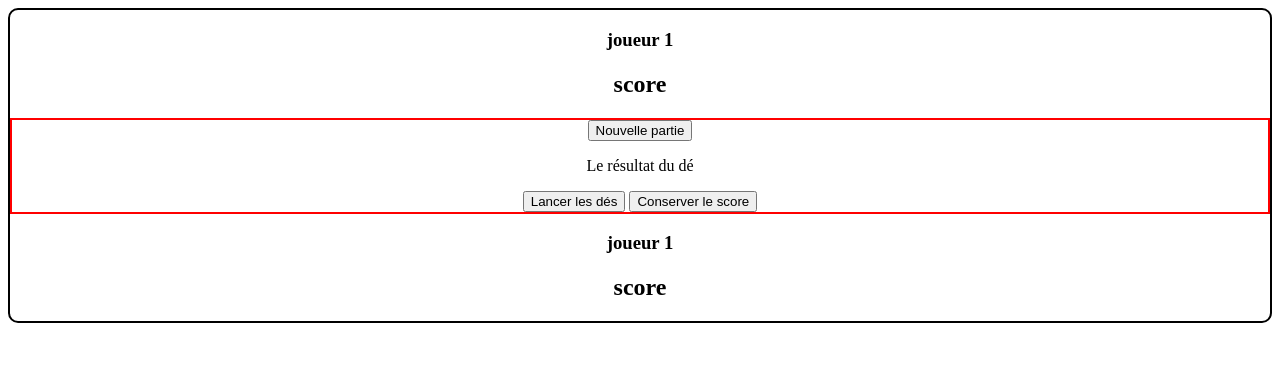
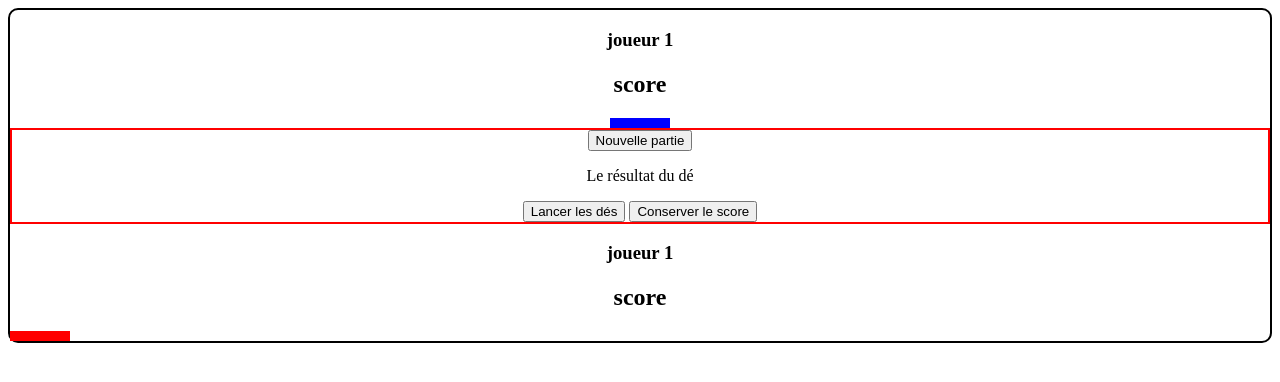
Before and after one commit to MBSylvain/lancer-de-d-, a PHP site: page / in a window 1280 px wide. Shown: the top 382 px of the page. Run offline with PHP 8.4, Linux system fonts and the light colour scheme.

Commit message:
Mise en place du style de l'application

```diff
--- a/style.css
+++ b/style.css
@@ -9,6 +9,21 @@
     /* Ajoutez le style de la bordure */
 }
 
-.hold1 {
-    border: 2px solid blue;
+.joueur1,
+joueur2 {
+    text-align: center;
+    justify-items: center;
+    align-items: center;
 }
+
+.cumulScore1 {
+    text-align: center;
+    width: 50px;
+    border: 5px solid blue;
+}
+
+.cumulScore2 {
+    text-align: center;
+    width: 50px;
+    border: 5px solid red;
+}
```
